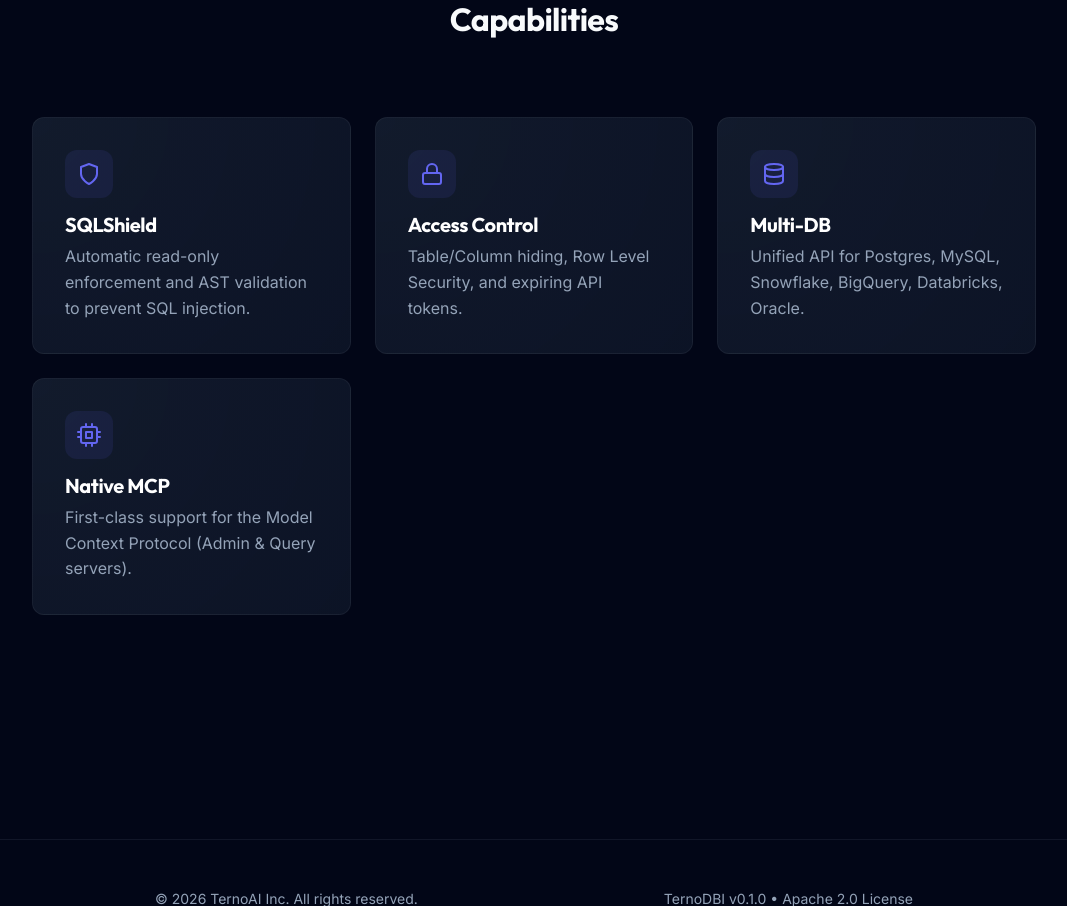
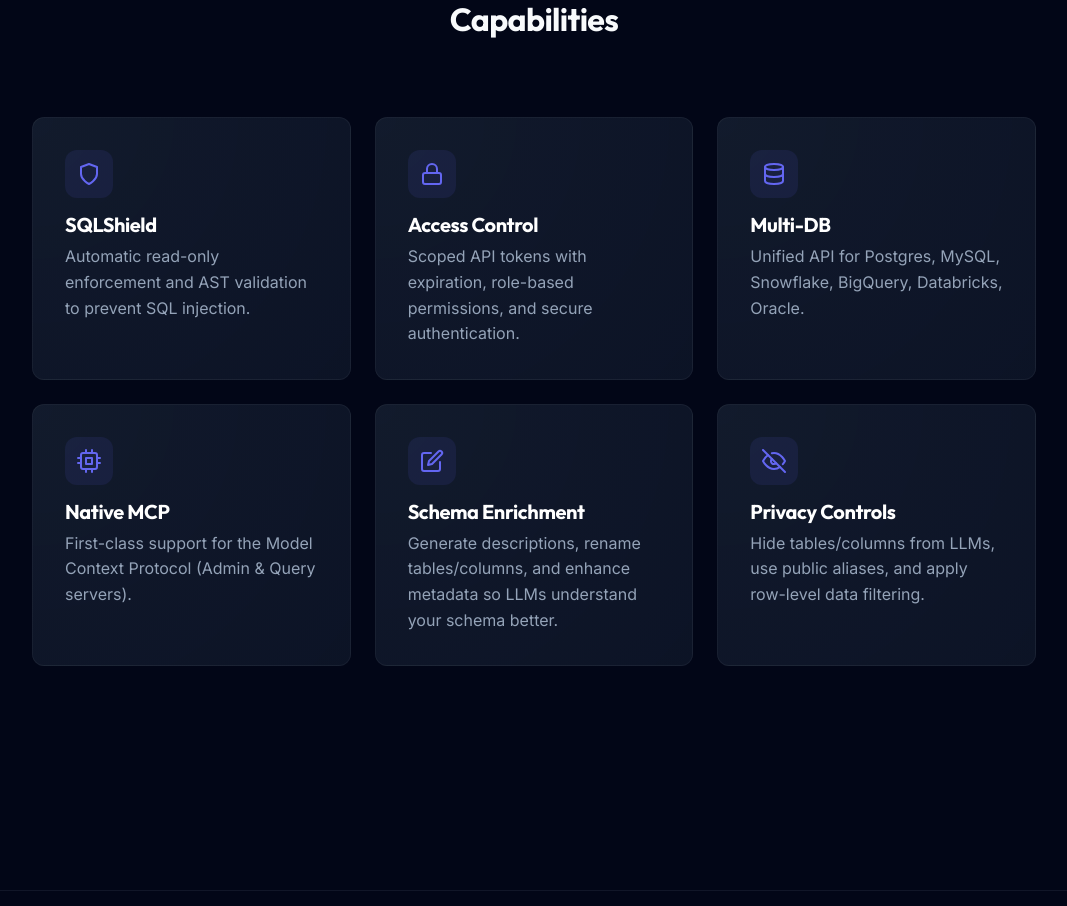
Before and after one commit to terno-ai/ternodbi, a Django app: template src/terno_dbi/core/templates/terno_dbi/landing.html in a window 1280 px wide. Shown: the part 1953-2859 px from the top of the page, without its empty margins (106-1173 px from the left). Run offline with Django 4.2, Linux system fonts and the light colour scheme; the template is opened without the code that fills it, so the values that code supplies are empty.

Commit message:
refactor: Update capabilities section with enhanced descriptions and add new features for schema enrichment and privacy controls

```diff
--- a/src/terno_dbi/core/templates/terno_dbi/landing.html
+++ b/src/terno_dbi/core/templates/terno_dbi/landing.html
@@ -215,7 +215,7 @@
                 </div>
                 <h3>Access Control</h3>
                 <p>
-                    Table/Column hiding, Row Level Security, and expiring API tokens.
+                    Scoped API tokens with expiration, role-based permissions, and secure authentication.
                 </p>
             </div>
 
@@ -257,6 +257,40 @@
                     First-class support for the Model Context Protocol (Admin & Query servers).
                 </p>
             </div>
+
+            <div class="card">
+                <div class="card-icon">
+                    <!-- Book/Edit Icon -->
+                    <svg xmlns="http://www.w3.org/2000/svg" width="24" height="24" viewBox="0 0 24 24" fill="none"
+                        stroke="#6366f1" stroke-width="2" stroke-linecap="round" stroke-linejoin="round">
+                        <path d="M11 4H4a2 2 0 0 0-2 2v14a2 2 0 0 0 2 2h14a2 2 0 0 0 2-2v-7"></path>
+                        <path d="M18.5 2.5a2.121 2.121 0 0 1 3 3L12 15l-4 1 1-4 9.5-9.5z"></path>
+                    </svg>
+                </div>
+                <h3>Schema Enrichment</h3>
+                <p>
+                    Generate descriptions, rename tables/columns, and enhance metadata so LLMs understand your schema
+                    better.
+                </p>
+            </div>
+
+            <div class="card">
+                <div class="card-icon">
+                    <!-- Eye-off Icon -->
+                    <svg xmlns="http://www.w3.org/2000/svg" width="24" height="24" viewBox="0 0 24 24" fill="none"
+                        stroke="#6366f1" stroke-width="2" stroke-linecap="round" stroke-linejoin="round">
+                        <path d="M17.94 17.94A10.07 10.07 0 0 1 12 20c-7 0-11-8-11-8a18.45 18.45 0 0 1 5.06-5.94">
+                        </path>
+                        <path d="M9.9 4.24A9.12 9.12 0 0 1 12 4c7 0 11 8 11 8a18.5 18.5 0 0 1-2.16 3.19"></path>
+                        <line x1="1" y1="1" x2="23" y2="23"></line>
+                        <path d="M14.12 14.12a3 3 0 1 1-4.24-4.24"></path>
+                    </svg>
+                </div>
+                <h3>Privacy Controls</h3>
+                <p>
+                    Hide tables/columns from LLMs, use public aliases, and apply row-level data filtering.
+                </p>
+            </div>
         </div>
     </div>
 </section>
```
